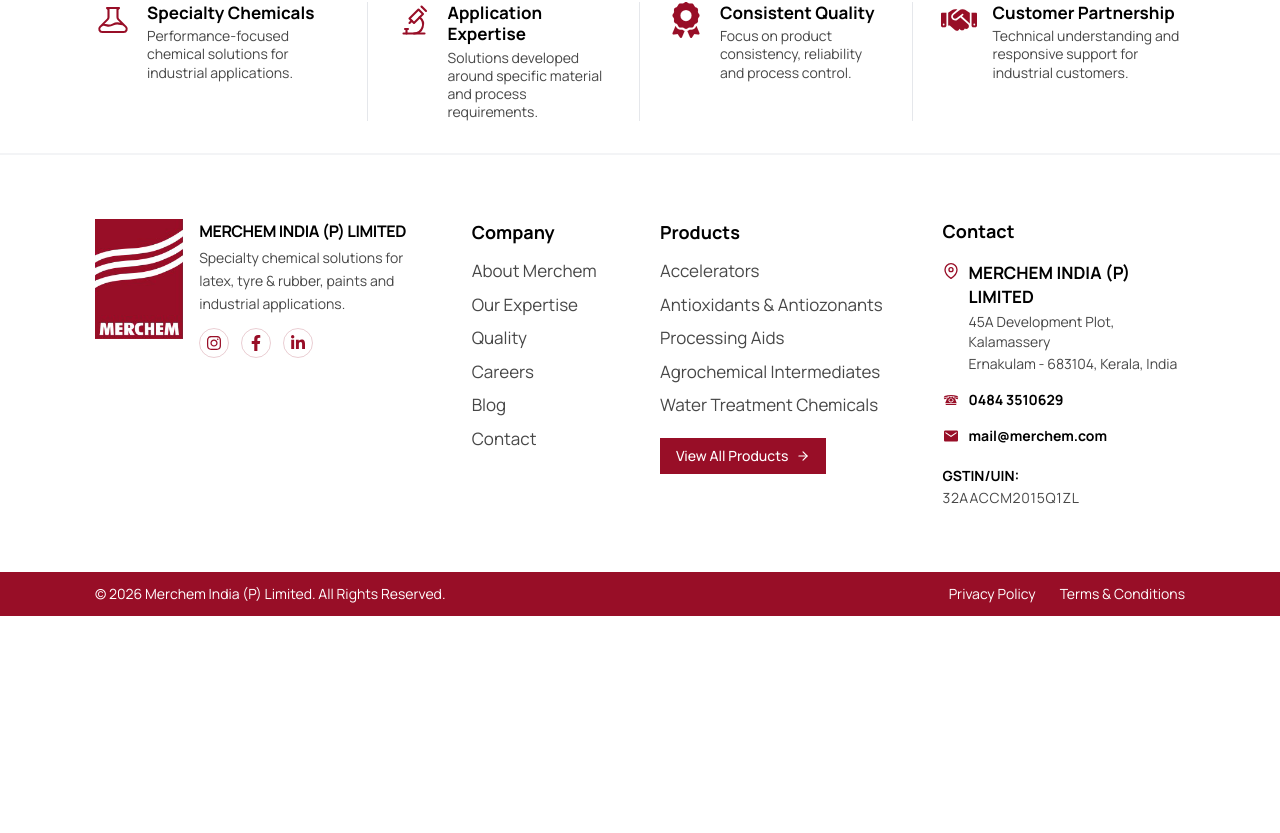
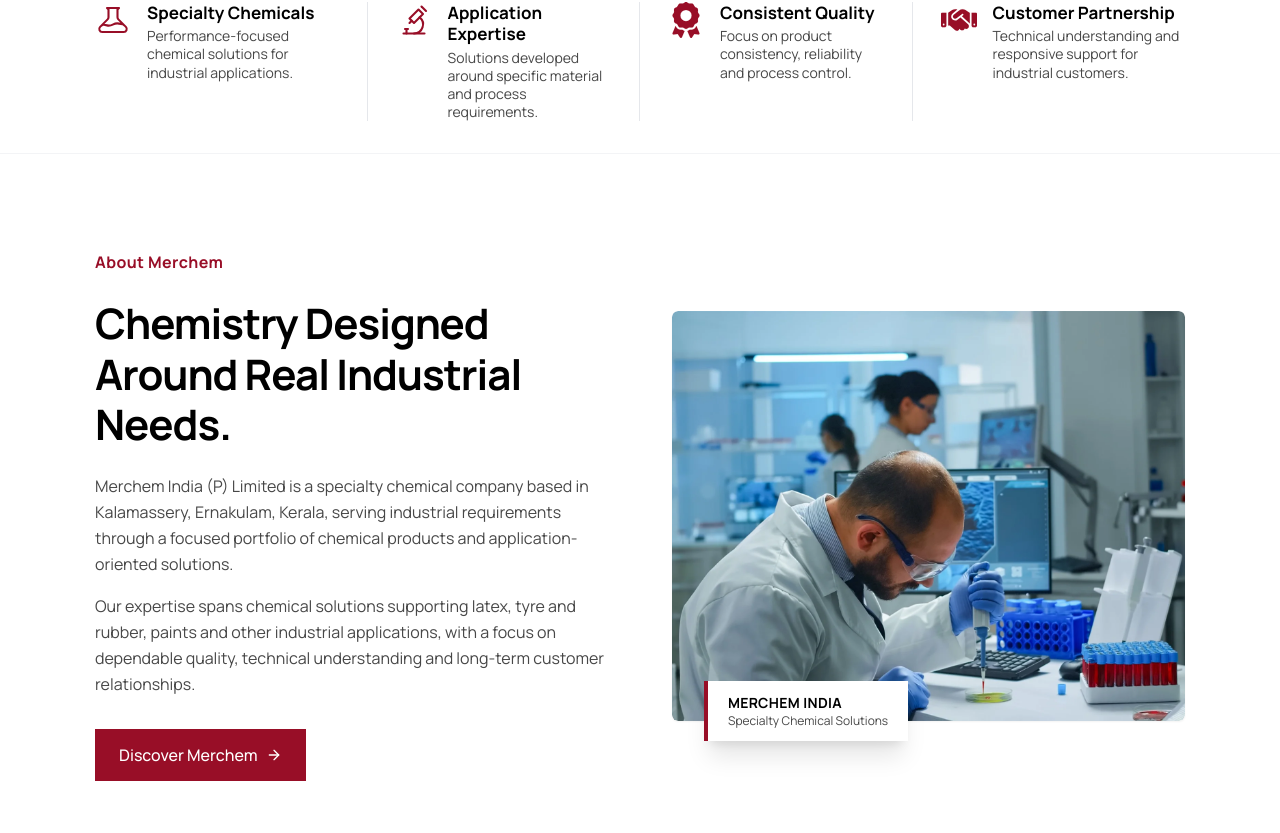
Before and after one commit to nikhilkumar202002/merchem-user-website, a Next.js app: page / in a window 1280 px wide. Shown: the part 827-1660 px from the top of the page. Before the commit the page ends 1443 px from the top, so only its background shows below. Built offline with nearby package versions, Linux system fonts and the light colour scheme.

Commit message:
feat: add AboutSection component and image to home page

```diff
--- /dev/null
+++ b/app/component/sections/home/AboutSection.tsx
@@ -0,0 +1,83 @@
+"use client";
+
+import React from "react";
+import Image from "next/image";
+import Link from "next/link";
+import { FiArrowRight } from "react-icons/fi";
+import AboutImg from "@/public/images/About-image-1.webp";
+
+const AboutSection = () => {
+  return (
+    <section className="w-full bg-white py-16 sm:py-20 lg:py-24">
+      <div className="site-container">
+        <div className="grid grid-cols-1 lg:grid-cols-12 gap-12 lg:gap-16 items-center">
+          {/* Left Column: Text & Content (6 cols) */}
+          <div className="lg:col-span-6 space-y-6">
+            {/* Category Subhead */}
+            <span className="font-bold text-[#980E27] text-sm sm:text-base tracking-wide block">
+              About Merchem
+            </span>
+
+            {/* Main Heading */}
+            <h2 className="text-3xl sm:text-4xl lg:text-[42px] font-bold text-[#000000] leading-[1.2] tracking-tight font-manrope">
+              Chemistry Designed Around Real Industrial Needs.
+            </h2>
+
+            {/* Sub-paragraphs */}
+            <div className="space-y-4 text-sm sm:text-base text-[#474747] leading-relaxed font-normal">
+              <p>
+                Merchem India (P) Limited is a specialty chemical company based in
+                Kalamassery, Ernakulam, Kerala, serving industrial requirements
+                through a focused portfolio of chemical products and
+                application-oriented solutions.
+              </p>
+              <p>
+                Our expertise spans chemical solutions supporting latex, tyre and
+                rubber, paints and other industrial applications, with a focus on
+                dependable quality, technical understanding and long-term customer
+                relationships.
+              </p>
+            </div>
+
+            {/* CTA Button */}
+            <div className="pt-2">
+              <Link
+                href="/about"
+                className="bg-[#980E27] text-white px-6 py-3.5 hover:bg-[#7d0a1f] transition-all inline-flex items-center gap-2 font-medium text-sm sm:text-base"
+              >
+                <span>Discover Merchem</span>
+                <FiArrowRight className="w-4 h-4 stroke-[2]" />
+              </Link>
+            </div>
+          </div>
+
+          {/* Right Column: Image with Floating Card (6 cols) */}
+          <div className="lg:col-span-6 relative">
+            <div className="relative rounded-md overflow-hidden shadow-xs">
+              <Image
+                src={AboutImg}
+                alt="Merchem Laboratory Scientists"
+                width={700}
+                height={480}
+                className="w-full h-auto object-cover rounded-md"
+                priority
+              />
+            </div>
+
+            {/* Floating Badge at Bottom Left */}
+            <div className="absolute -bottom-5 left-6 sm:left-8 bg-white shadow-xl py-3 px-5 border-l-4 border-[#980E27] z-10 flex flex-col justify-center">
+              <span className="font-bold text-[#000000] text-xs sm:text-sm tracking-wide uppercase">
+                MERCHEM INDIA
+              </span>
+              <span className="text-xs text-[#474747] font-normal">
+                Specialty Chemical Solutions
+              </span>
+            </div>
+          </div>
+        </div>
+      </div>
+    </section>
+  );
+};
+
+export default AboutSection;
--- a/app/page.tsx
+++ b/app/page.tsx
@@ -1,12 +1,14 @@
 import React from 'react'
 import Hero from './component/sections/home/Hero'
 import StripLine from './component/sections/home/StripLine'
+import AboutSection from './component/sections/home/AboutSection'
 
 export default function Home() {
   return (
     <main className="flex-1">
       <Hero />
       <StripLine />
+      <AboutSection />
     </main>
   )
 }
```
Also changed, not shown: public/images/About-image-1.webp (added).
